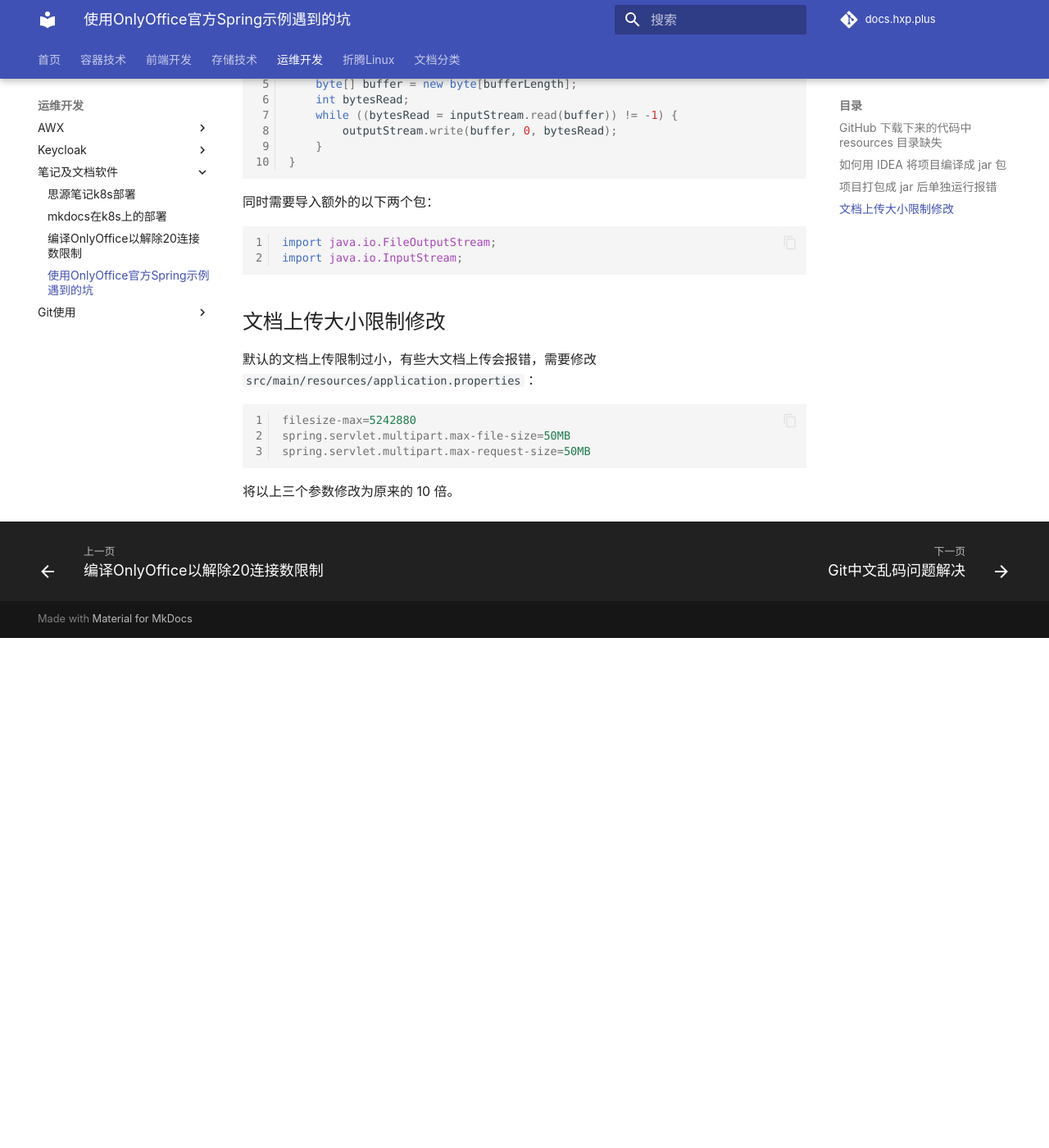
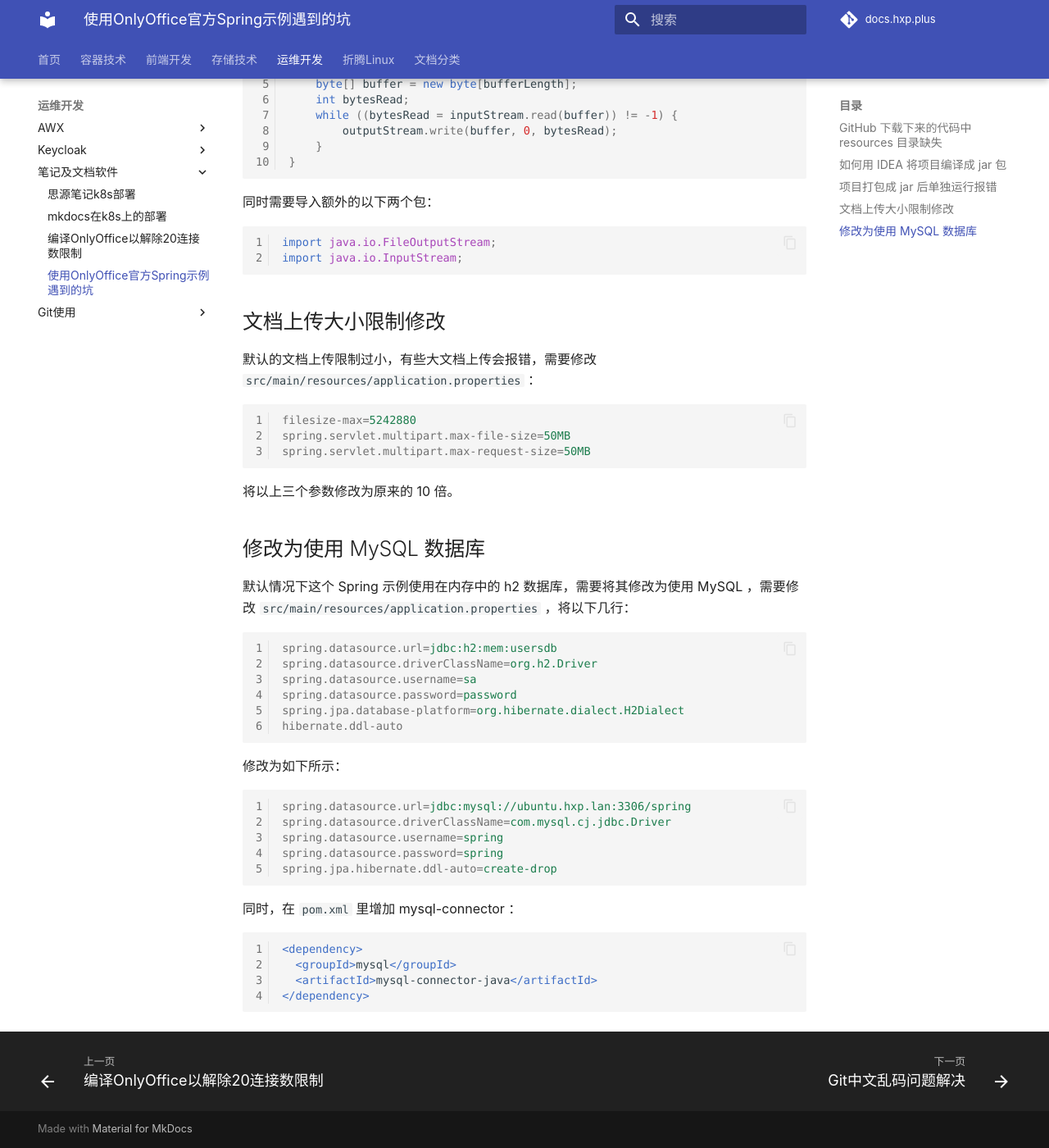
Before and after one commit to hxp-plus/docs.hxp.plus, an MkDocs documentation site: the page built from docs/运维开发/笔记及文档软件/使用OnlyOffice官方Spring示例遇到的坑.md, in a window 1280 px wide and 1400 px high, scrolled down 2148 px. Shown: the whole window at 82% size. Built offline with MkDocs 1.6.1 and Material for MkDocs 9.7.7, drawn with Linux system fonts in a browser that asks for light colours; plug-ins that fetch from the network failed and are left out; comment, search, counter and statistics services are not loaded; before the commit the page ends 2926 px from its top, so only the background shows below that.

Commit message:
onlyoffice使用mysql

````diff
--- a/docs/运维开发/笔记及文档软件/使用OnlyOffice官方Spring示例遇到的坑.md
+++ b/docs/运维开发/笔记及文档软件/使用OnlyOffice官方Spring示例遇到的坑.md
@@ -76,3 +76,35 @@
 ```
 
 将以上三个参数修改为原来的 10 倍。
+
+## 修改为使用 MySQL 数据库
+
+默认情况下这个 Spring 示例使用在内存中的 h2 数据库，需要将其修改为使用 MySQL ，需要修改 `src/main/resources/application.properties` ，将以下几行：
+
+```ini
+spring.datasource.url=jdbc:h2:mem:usersdb
+spring.datasource.driverClassName=org.h2.Driver
+spring.datasource.username=sa
+spring.datasource.password=password
+spring.jpa.database-platform=org.hibernate.dialect.H2Dialect
+hibernate.ddl-auto
+```
+
+修改为如下所示：
+
+```ini
+spring.datasource.url=jdbc:mysql://ubuntu.hxp.lan:3306/spring
+spring.datasource.driverClassName=com.mysql.cj.jdbc.Driver
+spring.datasource.username=spring
+spring.datasource.password=spring
+spring.jpa.hibernate.ddl-auto=create-drop
+```
+
+同时，在 `pom.xml` 里增加 mysql-connector ：
+
+```xml
+<dependency>
+  <groupId>mysql</groupId>
+  <artifactId>mysql-connector-java</artifactId>
+</dependency>
+```
````
